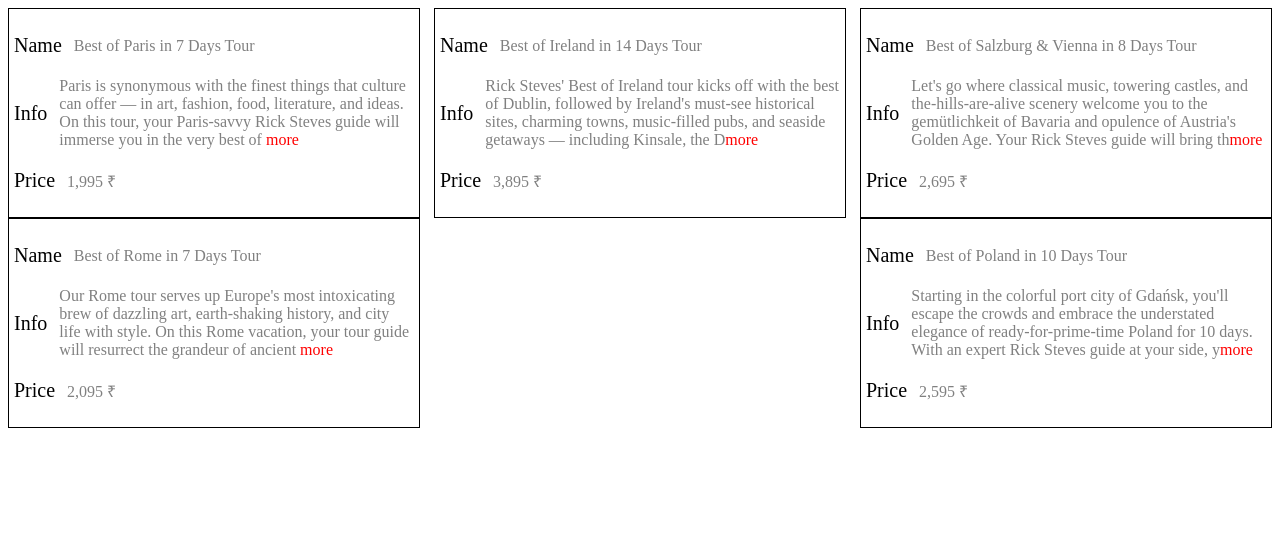
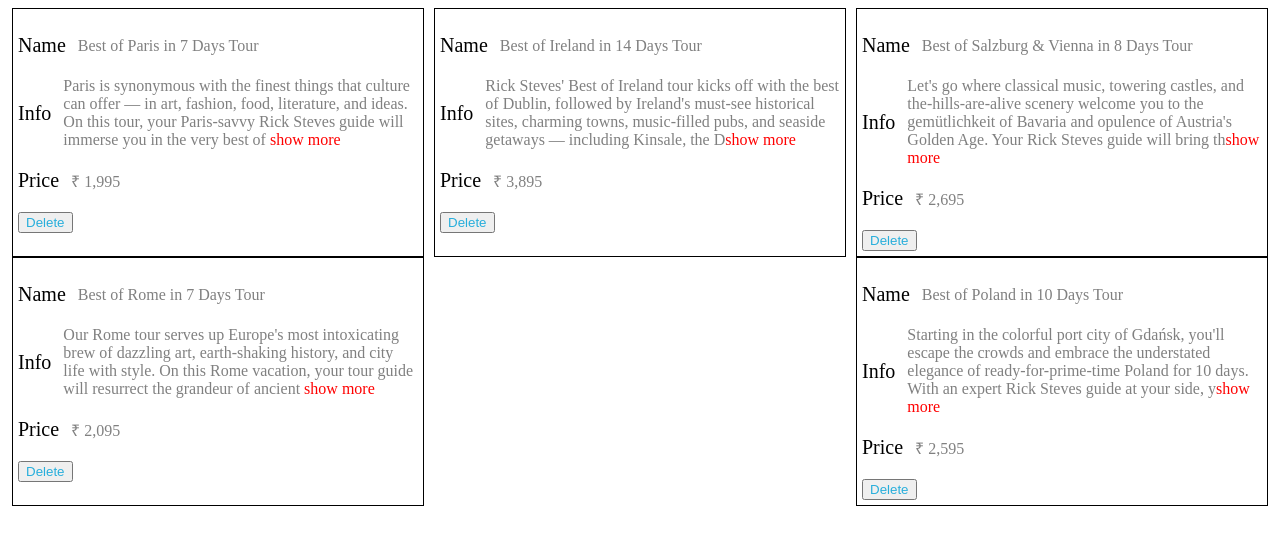
Before and after one commit to acciojob/tours-warishshahbaz, a React app: page / in a window 1280 px wide. Built offline with nearby package versions, Linux system fonts and the light colour scheme.

Commit message:
delete implemented

```diff
--- a/src/components/Tour.js
+++ b/src/components/Tour.js
@@ -1,9 +1,8 @@
 import React, { useState } from "react";
 
-export default function Tour({ val }) {
+export default function Tour({ val, handleDelete }) {
   const [more, setMore] = useState("");
-  const [less, setLess] = useState("");
-  console.log(more);
+
   return (
     <div className="tour_container">
       <div className="box">
@@ -17,23 +16,26 @@
           {more === val.id ? (
             <spna
               onClick={() => setMore("")}
-              style={{ color: "red", cursor: "pointer" }}
+              style={{ color: "blue", cursor: "pointer" }}
             >
-              less
+              show less
             </spna>
           ) : (
             <spna
               onClick={() => setMore(val.id)}
               style={{ color: "red", cursor: "pointer" }}
             >
-              more
+              show more
             </spna>
           )}{" "}
         </span>
       </div>
       <div className="box">
         <p>Price</p>
-        <span>{val.price} ₹</span>
+        <span>₹ {val.price} </span>
+      </div>
+      <div>
+        <button onClick={() => handleDelete(val.id)}>Delete</button>
       </div>
     </div>
   );
--- a/src/components/Tours.js
+++ b/src/components/Tours.js
@@ -1,17 +1,16 @@
-import React, { useEffect } from "react";
+import React, { useState } from "react";
 import Tour from "./Tour";
 
 export default function Tours() {
-  //   useEffect(() => {
-  //     fetch("../data.json")
-  //       .then((response) => response.json())
-  //       .then((data) => console.log(data))
-  //       .catch((err) => console.error(err));
-  //   }, []);
+  const [state, setState] = useState(Data);
+  const handleDelete = (id) => {
+    let res = state.filter((val) => val.id !== id);
+    setState(res);
+  };
   return (
     <div className="main_conatiner">
-      {Data.map((val, i) => {
-        return <Tour key={val.id} val={val} />;
+      {state.map((val, i) => {
+        return <Tour key={val.id} val={val} handleDelete={handleDelete} />;
       })}
     </div>
   );
--- a/src/styles/App.css
+++ b/src/styles/App.css
@@ -13,6 +13,7 @@
   display: flex;
   justify-content: space-between;
   flex-wrap: wrap;
+  margin: 4px;
   gap: 5;
 }
 .tour_container {
```
